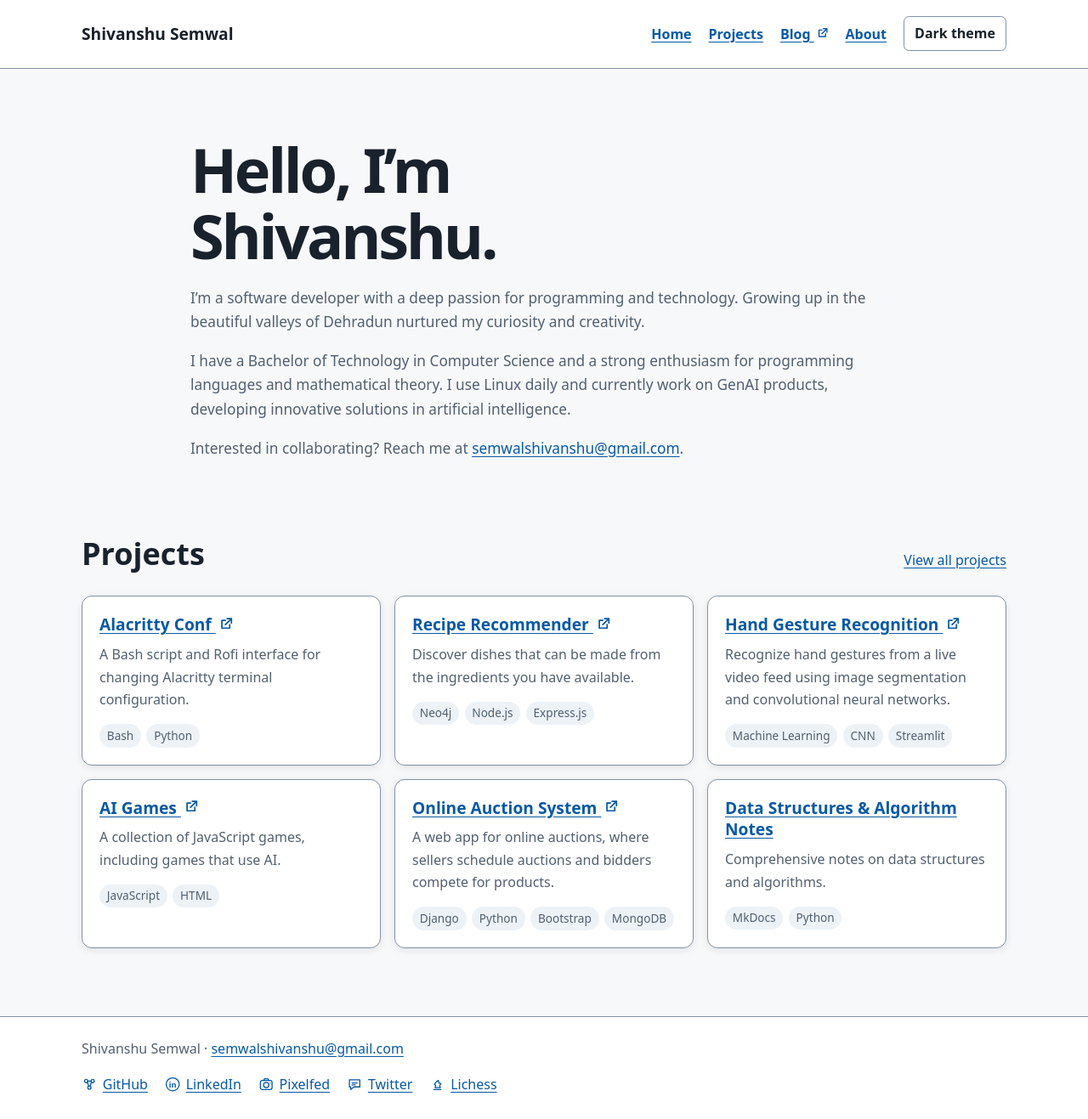
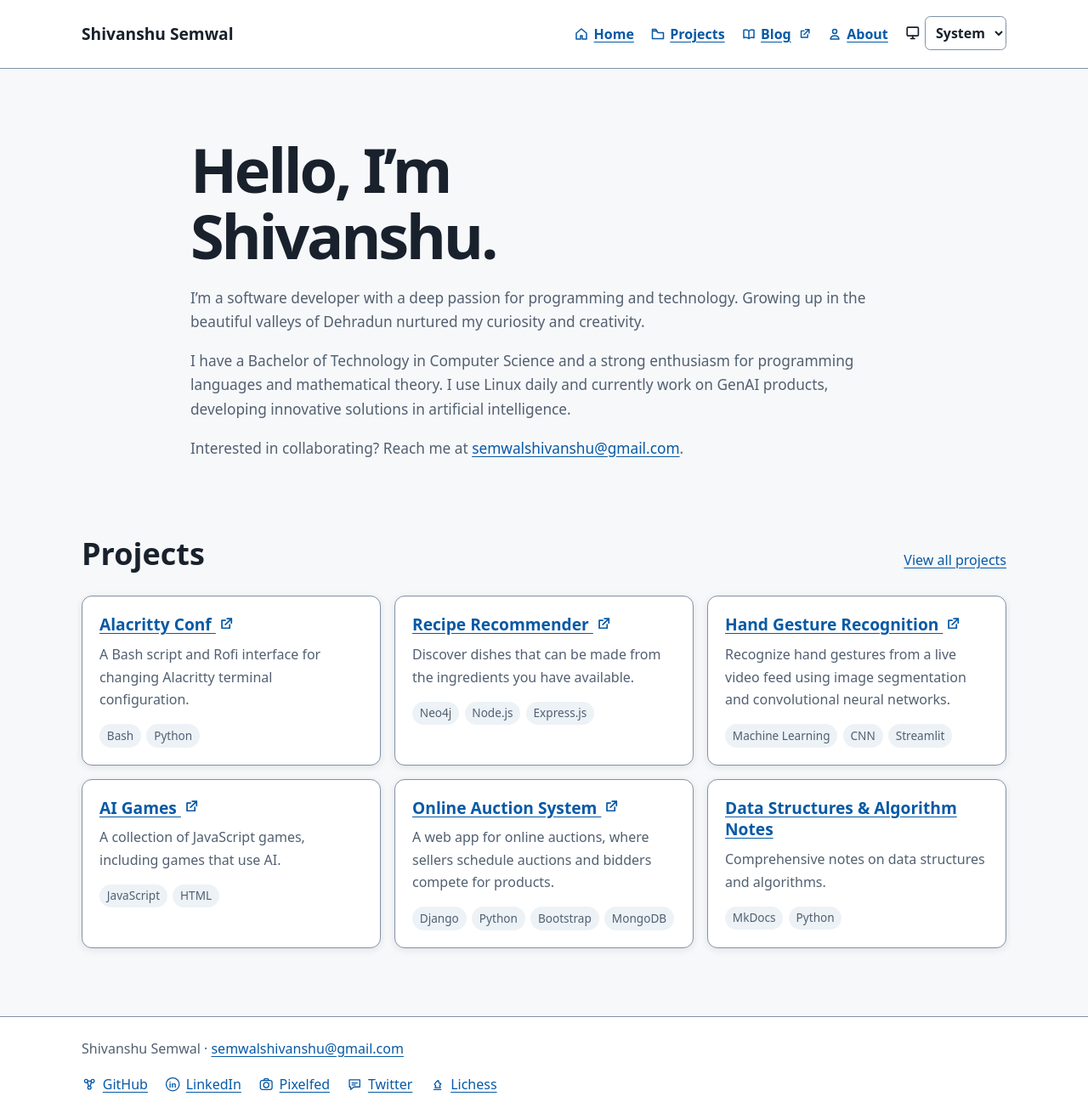
Before and after one commit to shivanshu-semwal/shivanshu-semwal.github.io, a Jekyll site: the page built from index.html, in a window 1280 px wide. Shown: the whole page at 85% size. Built offline with Jekyll 4.4.1, drawn with Linux system fonts in a browser that asks for light colours.

Commit message:
Add three-mode theme selector and nav icons
Co-authored-by: Copilot App <223556219+Copilot@users.noreply.github.com>

```diff
--- a/_includes/head.html
+++ b/_includes/head.html
@@ -6,65 +6,47 @@
     (function () {
       var storageKey = "theme";
       var root = document.documentElement;
-      var preference;
+      var mode = "system";
 
       try {
-        preference = window.localStorage.getItem(storageKey);
+        var storedMode = window.localStorage.getItem(storageKey);
+        if (storedMode === "dark" || storedMode === "light" || storedMode === "system") {
+          mode = storedMode;
+        }
       } catch (error) {
-        preference = null;
+        // System preference remains available when storage is disabled.
       }
 
-      if (preference === "light" || preference === "dark") {
-        root.setAttribute("data-theme", preference);
+      function applyMode(nextMode) {
+        mode = nextMode;
+        root.setAttribute("data-theme-mode", mode);
+        if (mode === "system") {
+          root.removeAttribute("data-theme");
+        } else {
+          root.setAttribute("data-theme", mode);
+        }
       }
 
-      function currentTheme() {
-        if (root.hasAttribute("data-theme")) {
-          return root.getAttribute("data-theme");
-        }
-        return window.matchMedia && window.matchMedia("(prefers-color-scheme: dark)").matches
-          ? "dark"
-          : "light";
-      }
-
-      function updateToggle(button) {
-        var isDark = currentTheme() === "dark";
-        button.setAttribute("aria-pressed", String(isDark));
-        button.hidden = false;
-      }
+      applyMode(mode);
 
       document.addEventListener("DOMContentLoaded", function () {
-        var button = document.querySelector("[data-theme-toggle]");
-        if (!button) {
+        var control = document.querySelector("[data-theme-control]");
+        var select = document.querySelector("[data-theme-select]");
+        if (!control || !select) {
           return;
         }
 
-        updateToggle(button);
-        button.addEventListener("click", function () {
-          var nextTheme = currentTheme() === "dark" ? "light" : "dark";
-          root.setAttribute("data-theme", nextTheme);
-          updateToggle(button);
+        select.value = mode;
+        control.hidden = false;
+        select.addEventListener("change", function () {
+          applyMode(select.value);
 
           try {
-            window.localStorage.setItem(storageKey, nextTheme);
+            window.localStorage.setItem(storageKey, mode);
           } catch (error) {
-            // The current choice still applies for this page when storage is unavailable.
+            // The selected mode still applies for this page when storage is unavailable.
           }
         });
-
-        if (window.matchMedia) {
-          var colorScheme = window.matchMedia("(prefers-color-scheme: dark)");
-          var updateSystemTheme = function () {
-            if (!root.hasAttribute("data-theme")) {
-              updateToggle(button);
-            }
-          };
-          if (colorScheme.addEventListener) {
-            colorScheme.addEventListener("change", updateSystemTheme);
-          } else if (colorScheme.addListener) {
-            colorScheme.addListener(updateSystemTheme);
-          }
-        }
       });
     })();
   </script>
--- a/_includes/header.html
+++ b/_includes/header.html
@@ -3,10 +3,27 @@
     <a class="site-title" href="{{ '/' | relative_url }}">{{ site.title | escape }}</a>
     <nav aria-label="Primary">
       <ul class="site-nav">
-        <li><a href="{{ '/' | relative_url }}">Home</a></li>
-        <li><a href="{{ '/projects/' | relative_url }}">Projects</a></li>
+        <li>
+          <a href="{{ '/' | relative_url }}">
+            <svg class="nav-icon" viewBox="0 0 16 16" aria-hidden="true" focusable="false">
+              <path d="m2 7 6-5 6 5v7H9v-4H7v4H2z"/>
+            </svg>
+            Home
+          </a>
+        </li>
+        <li>
+          <a href="{{ '/projects/' | relative_url }}">
+            <svg class="nav-icon" viewBox="0 0 16 16" aria-hidden="true" focusable="false">
+              <path d="M1.5 4.5h5l1.5 2h6.5v7h-13zM1.5 4.5v-2h4l1.5 2"/>
+            </svg>
+            Projects
+          </a>
+        </li>
         <li>
           <a href="https://shivanshu-semwal.github.io/blog/">
+            <svg class="nav-icon" viewBox="0 0 16 16" aria-hidden="true" focusable="false">
+              <path d="M2 3.5c2.4-.8 4.4-.4 6 1v9c-1.6-1.4-3.6-1.8-6-1zM14 3.5c-2.4-.8-4.4-.4-6 1v9c1.6-1.4 3.6-1.8 6-1z"/>
+            </svg>
             Blog
             <svg class="external-link-icon" viewBox="0 0 16 16" aria-hidden="true" focusable="false">
               <path d="M9 2h5v5M14 2 7 9M12 9v4H3V4h4"/>
@@ -14,11 +31,35 @@
             <span class="visually-hidden">(external site)</span>
           </a>
         </li>
-        <li><a href="{{ '/about/' | relative_url }}">About</a></li>
         <li>
-          <button class="theme-toggle" type="button" data-theme-toggle aria-pressed="false" hidden>
-            Dark theme
-          </button>
+          <a href="{{ '/about/' | relative_url }}">
+            <svg class="nav-icon" viewBox="0 0 16 16" aria-hidden="true" focusable="false">
+              <circle cx="8" cy="5" r="2.5"/>
+              <path d="M3 14c.4-2.5 2.2-4 5-4s4.6 1.5 5 4z"/>
+            </svg>
+            About
+          </a>
+        </li>
+        <li>
+          <div class="theme-control" data-theme-control hidden>
+            <svg class="theme-mode-icon icon-dark" viewBox="0 0 16 16" aria-hidden="true" focusable="false">
+              <path d="M13.5 10A6 6 0 0 1 6 2.5 6.5 6.5 0 1 0 13.5 10Z"/>
+            </svg>
+            <svg class="theme-mode-icon icon-light" viewBox="0 0 16 16" aria-hidden="true" focusable="false">
+              <circle cx="8" cy="8" r="3"/>
+              <path d="M8 1v2m0 10v2M1 8h2m10 0h2M3.05 3.05l1.4 1.4m7.1 7.1 1.4 1.4m0-9.9-1.4 1.4m-7.1 7.1-1.4 1.4"/>
+            </svg>
+            <svg class="theme-mode-icon icon-system" viewBox="0 0 16 16" aria-hidden="true" focusable="false">
+              <rect x="2" y="2" width="12" height="9" rx="1"/>
+              <path d="M6 14h4m-2-3v3"/>
+            </svg>
+            <label class="visually-hidden" for="theme-mode">Color theme</label>
+            <select id="theme-mode" class="theme-select" data-theme-select>
+              <option value="dark">Dark</option>
+              <option value="light">Light</option>
+              <option value="system" selected>System</option>
+            </select>
+          </div>
         </li>
       </ul>
     </nav>
--- a/assets/css/style.scss
+++ b/assets/css/style.scss
@@ -183,16 +183,58 @@ a:hover {
 }
 
 .site-nav a {
-  display: inline-block;
+  display: inline-flex;
+  align-items: center;
+  gap: 0.4rem;
   padding-block: 0.5rem;
   font-weight: 600;
 }
 
-.theme-toggle {
+.nav-icon {
+  width: 1rem;
+  height: 1rem;
+  flex: none;
+  fill: none;
+  stroke: currentColor;
+  stroke-linecap: round;
+  stroke-linejoin: round;
+  stroke-width: 1.5;
+}
+
+.theme-control {
   display: inline-flex;
   align-items: center;
+  gap: 0.35rem;
   min-height: 2.5rem;
-  padding: 0.4rem 0.75rem;
+}
+
+.theme-control[hidden] {
+  display: none;
+}
+
+.theme-mode-icon {
+  display: none;
+  width: 1.1rem;
+  height: 1.1rem;
+  flex: none;
+  fill: none;
+  stroke: currentColor;
+  stroke-linecap: round;
+  stroke-linejoin: round;
+  stroke-width: 1.5;
+}
+
+:root[data-theme-mode="dark"] .icon-dark,
+:root[data-theme-mode="light"] .icon-light,
+:root[data-theme-mode="system"] .icon-system,
+:root:not([data-theme-mode]) .icon-system {
+  display: block;
+}
+
+.theme-select {
+  max-width: 6.5rem;
+  min-height: 2.5rem;
+  padding: 0.35rem 0.5rem;
   color: var(--color-text);
   background: var(--color-surface);
   border: 1px solid var(--color-border);
@@ -202,12 +244,8 @@ a:hover {
   cursor: pointer;
 }
 
-.theme-toggle:hover {
+.theme-select:hover {
   background: var(--color-tag-bg);
-}
-
-.theme-toggle[hidden] {
-  display: none;
 }
 
 .page-content {
```
